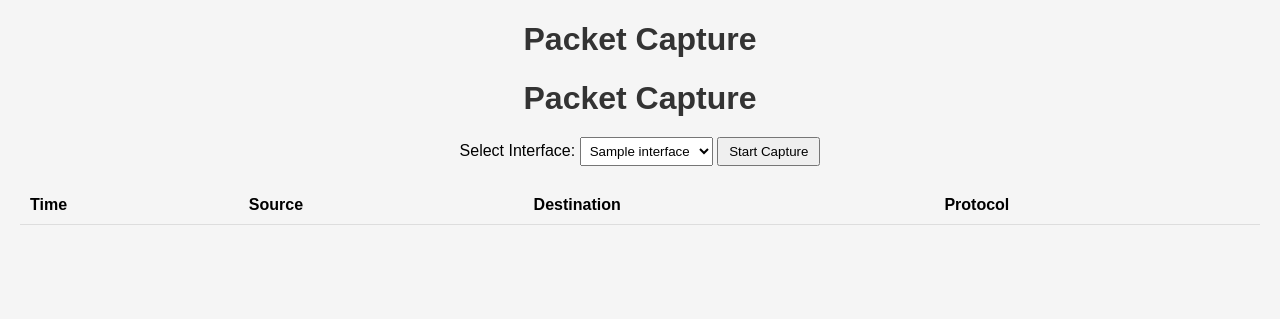
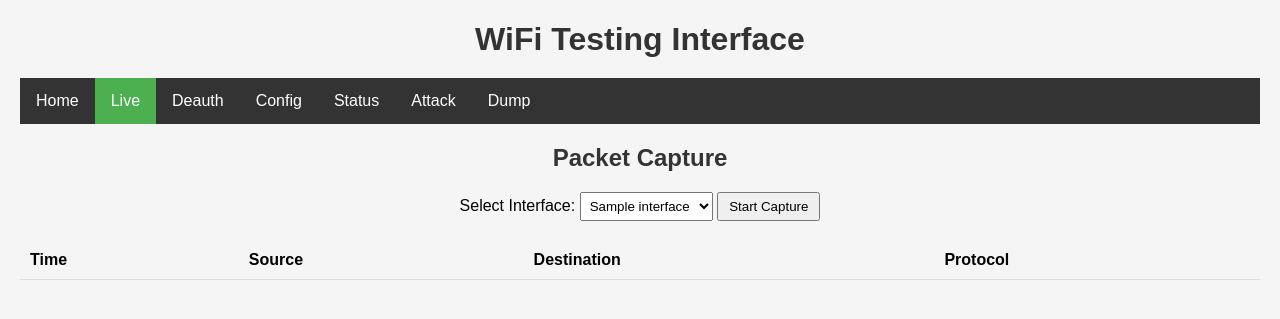
Before and after one commit to tanishqdiwan11/dump, a Flask app: template templates/live.html in a window 1280 px wide. Shown: the top 319 px of the page. Run offline with Flask 3, Linux system fonts and the light colour scheme; the template is opened without the code that fills it: most values are stand-ins (such as "Sample title", 1, 10 or a date in 2020); lists and menus that the app fills with data are empty; some libraries are stand-ins or nearby versions.

Commit message:
fix live css

```diff
--- a/templates/live.html
+++ b/templates/live.html
@@ -1,7 +1,6 @@
 <!DOCTYPE html>
 <html>
 <head>
-    <h1>Packet Capture</h1>
     <title>Packet Capture</title>
     <script src="https://cdnjs.cloudflare.com/ajax/libs/socket.io/4.3.1/socket.io.js"></script>
     <script src="https://code.jquery.com/jquery-3.6.0.min.js"></script>
@@ -105,7 +104,17 @@
     </script>
 </head>
 <body>
-    <h1>Packet Capture</h1>
+<h1>WiFi Testing Interface</h1>
+<nav>
+    <a href="/">Home</a>
+    <a class="active" href="/live">Live</a>
+    <a href="/deauth">Deauth</a>
+    <a href="/config">Config</a>
+    <a href="/status">Status</a>
+    <a href="/attack">Attack</a>
+    <a href="/dump">Dump</a>
+</nav>
+<h2>Packet Capture</h2>
 <form method="POST" action="/">
     <label for="interface-select">Select Interface:</label>
     <select id="interface-select" name="interface">
```
Lines whose indentation alone changed are shown as unchanged.
